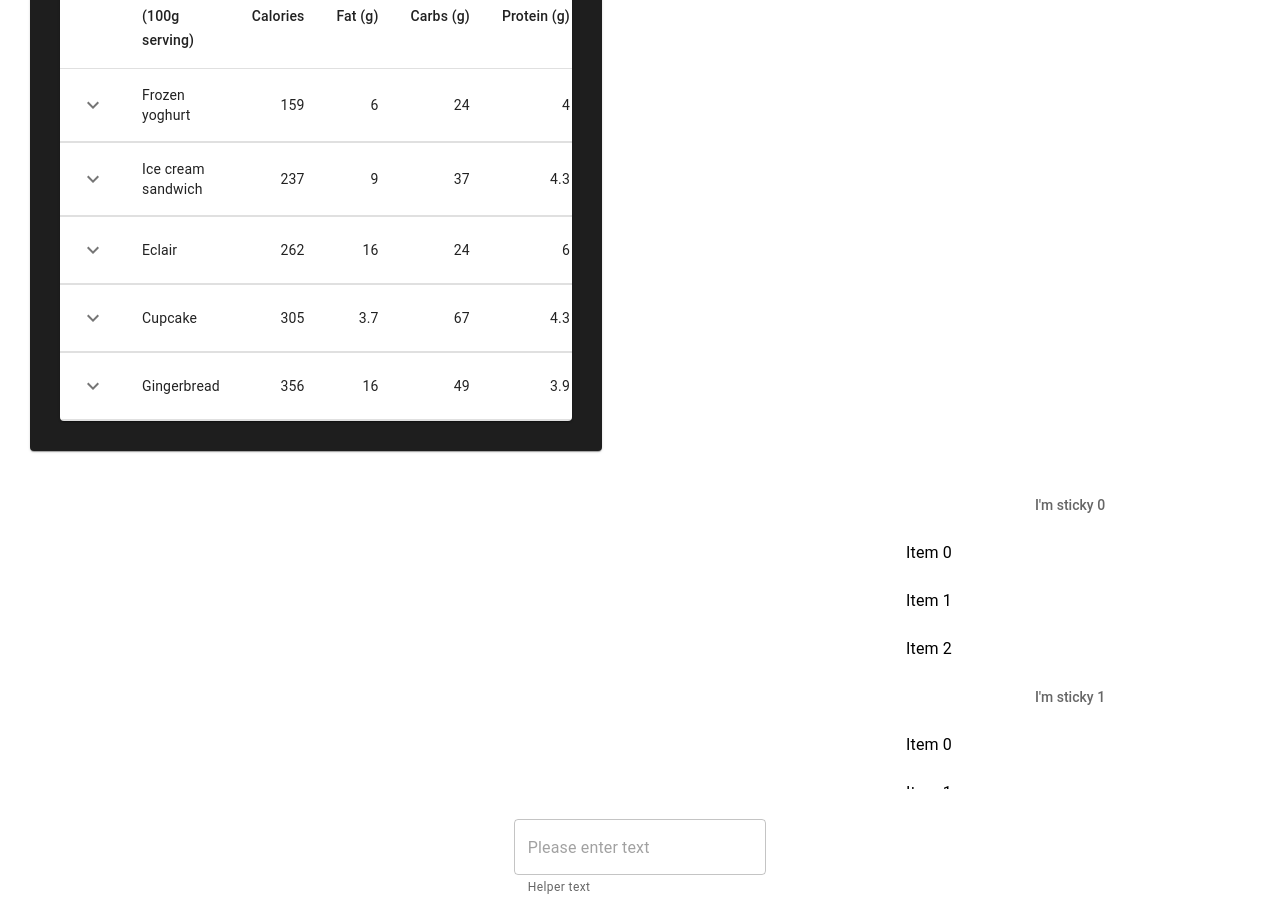
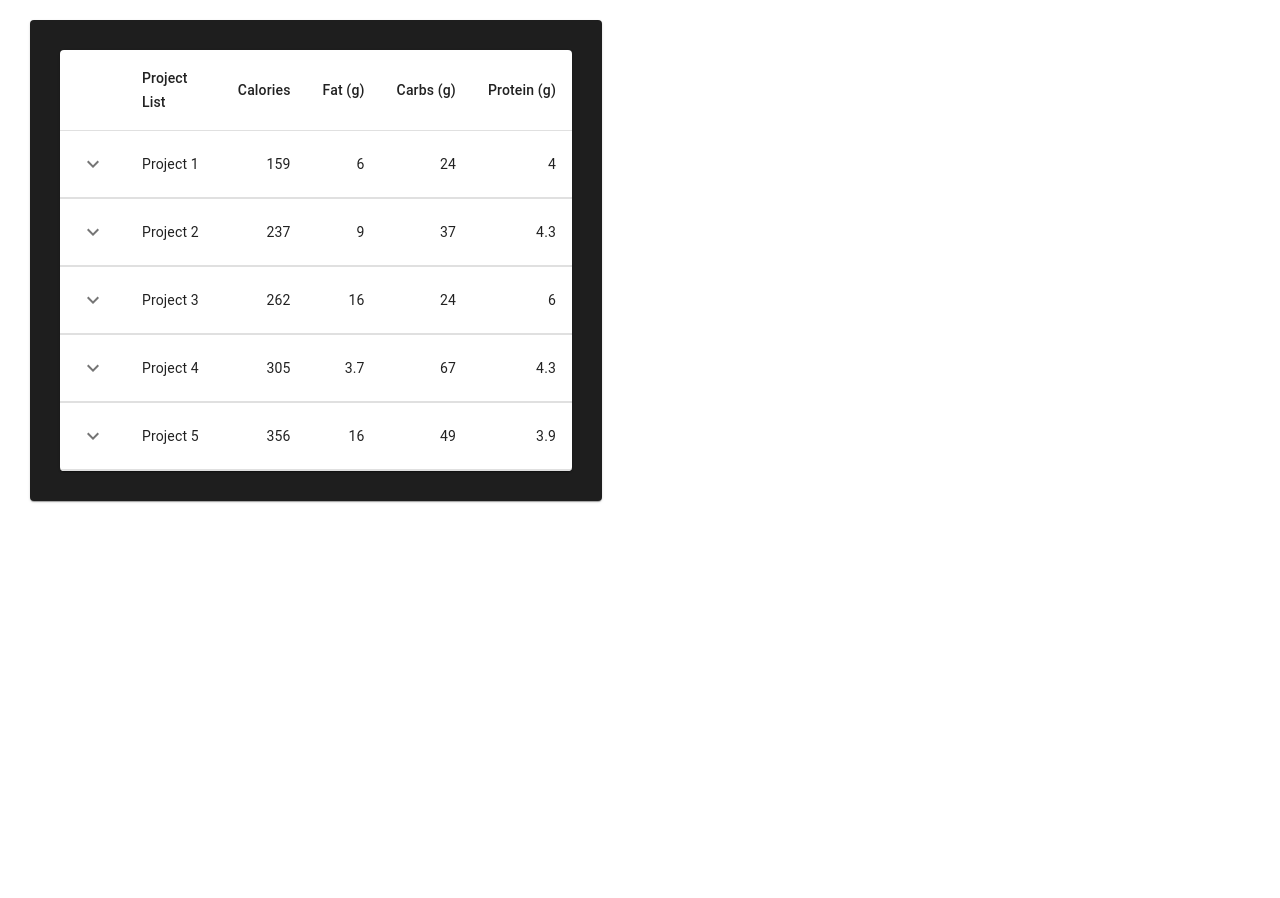
Before and after one commit to TohaLike/TohaLike-training-practice, a React (Create React App) app: page / in a window 1280 px wide. Shown: the part 160-1058 px from the top of the page. After the commit the page ends 800 px from the top, so only its background shows below. Built offline with nearby package versions, Linux system fonts and the light colour scheme.

Commit message:
delete text field

```diff
--- a/src/AccountingList/AccountingList.js
+++ b/src/AccountingList/AccountingList.js
@@ -122,11 +122,11 @@ Row.propTypes = {
 };
 
 const rows = [
-  createData('Frozen yoghurt', 159, 6.0, 24, 4.0, 3.99),
-  createData('Ice cream sandwich', 237, 9.0, 37, 4.3, 4.99),
-  createData('Eclair', 262, 16.0, 24, 6.0, 3.79),
-  createData('Cupcake', 305, 3.7, 67, 4.3, 2.5),
-  createData('Gingerbread', 356, 16.0, 49, 3.9, 1.5),
+  createData('Project 1', 159, 6.0, 24, 4.0, 3.99),
+  createData('Project 2', 237, 9.0, 37, 4.3, 4.99),
+  createData('Project 3', 262, 16.0, 24, 6.0, 3.79),
+  createData('Project 4', 305, 3.7, 67, 4.3, 2.5),
+  createData('Project 5', 356, 16.0, 49, 3.9, 1.5),
 ];
 
 
@@ -140,7 +140,7 @@ export default function CollapsibleTable() {
           <TableRow>
             <TableCell />
 
-            <TableCell>Dessert (100g serving)</TableCell>
+            <TableCell>Project List</TableCell>
             <TableCell align="right">Calories</TableCell>
             <TableCell align="right">Fat&nbsp;(g)</TableCell>
             <TableCell align="right">Carbs&nbsp;(g)</TableCell>
--- a/src/App.js
+++ b/src/App.js
@@ -1,8 +1,6 @@
-import logo from './logo.svg';
 import './App.css';
 import Navigation from './Navigation/Navigation';
 import AccountingList from './AccountingList/AccountingList';
-import TaskList from './TaskList/TaskList';
 import TextField from './TextField/TextField';
 
 // В <div className="App"> импортируются модули
@@ -10,9 +8,8 @@ function App() {
   return (
     <div className="App">
       <Navigation/>
+      <TextField/>
       <AccountingList/>
-      <TaskList/>
-      <TextField/>
     </div>
   );
 }
--- a/src/TaskList/TaskList.css
+++ /dev/null
@@ -1,3 +0,0 @@
-.navigation {
-    color: aqua;
-}
--- a/src/TaskList/TaskList.js
+++ /dev/null
@@ -1,41 +0,0 @@
-import './TaskList.css';
-import * as React from 'react';
-import List from '@mui/material/List';
-import ListItem from '@mui/material/ListItem';
-import ListItemText from '@mui/material/ListItemText';
-import ListSubheader from '@mui/material/ListSubheader';
-
-
-function PinnedSubheaderList() {
-  return (
-   <div style={{display: "flex", justifyContent: "flex-end"}}>
-    <List style={{margin: "30px", alignItems: "flex-end", }}
-      sx={{
-        width: '100%',
-        maxWidth: 360,
-        bgcolor: 'background.paper',
-        position: 'relative',
-        overflow: 'auto',
-        maxHeight: 300,
-        '& ul': { padding: 0 },
-      }}
-      subheader={<li />}
-    >
-      {[0, 1, 2, 3, 4].map((sectionId) => (
-        <li key={`section-${sectionId}`}>
-          <ul>
-            <ListSubheader>{`I'm sticky ${sectionId}`}</ListSubheader>
-            {[0, 1, 2].map((item) => (
-              <ListItem key={`item-${sectionId}-${item}`}>
-                <ListItemText primary={`Item ${item}`} />
-              </ListItem>
-            ))}
-          </ul>
-        </li>
-      ))}
-    </List>
-  </div>
-  );
-}
-
-export default PinnedSubheaderList;
--- a/src/TextField/TextField.js
+++ b/src/TextField/TextField.js
@@ -1,31 +1,18 @@
 import './TextField.css';
 import * as React from 'react';
-import FormControl, { useFormControl } from '@mui/material/FormControl';
 import OutlinedInput from '@mui/material/OutlinedInput';
 import Box from '@mui/material/Box';
-import FormHelperText from '@mui/material/FormHelperText';
 
-function MyFormHelperText() {
-  const { focused } = useFormControl() || {};
 
-  const helperText = React.useMemo(() => {
-    if (focused) {
-      return 'This field is being focused';
-    }
-
-    return 'Helper text';
-  }, [focused]);
-
-  return <FormHelperText>{helperText}</FormHelperText>;
-}
 
 export default function UseFormControl() {
-  return (
+return (
+<div style={{display: "flex", margin: "30px", width: "50%"}}>
     <Box component="form" noValidate autoComplete="off">
-      <FormControl sx={{ width: '25ch' }}>
+
         <OutlinedInput placeholder="Please enter text" />
-        <MyFormHelperText />
-      </FormControl>
+
     </Box>
+</div>
   );
 }
```
